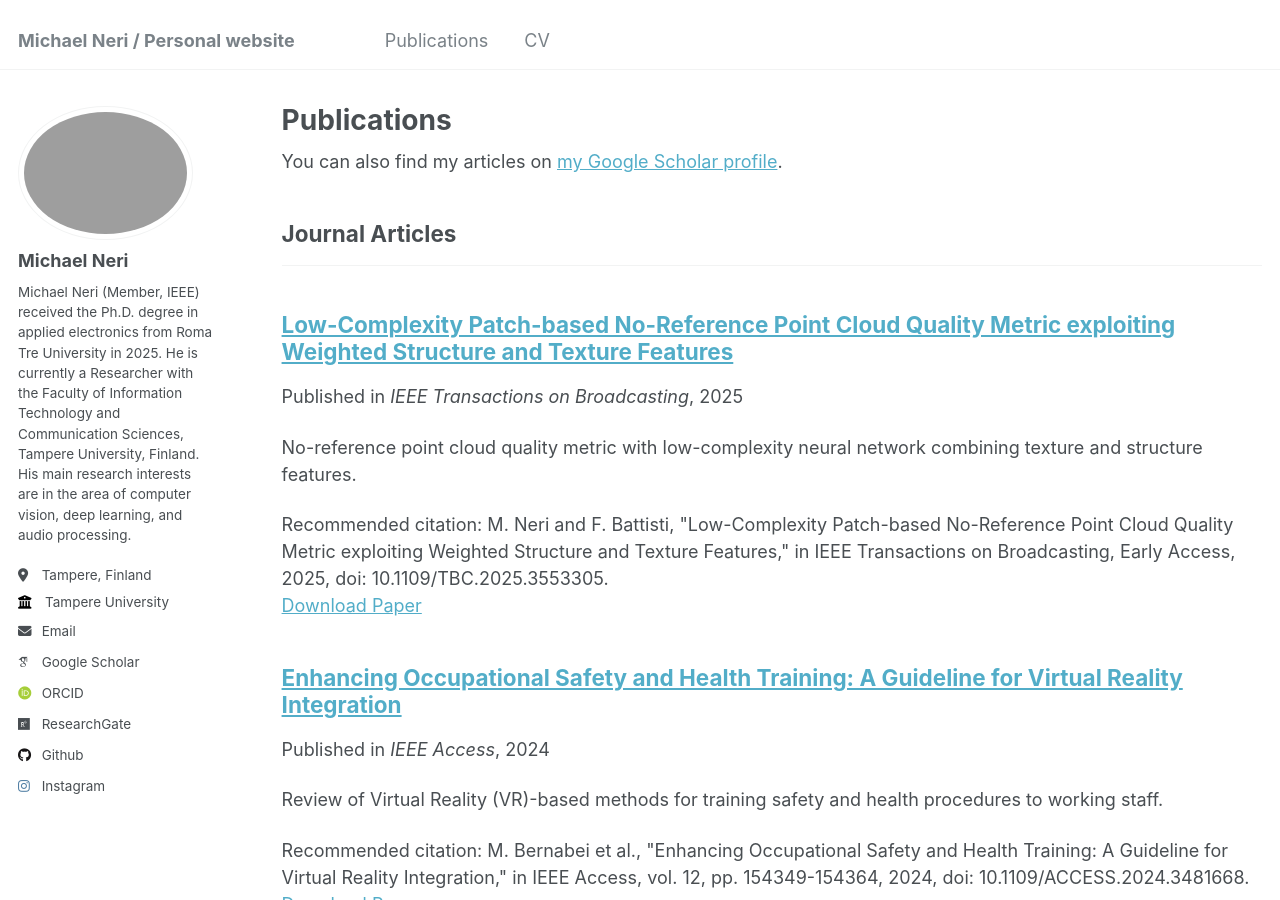
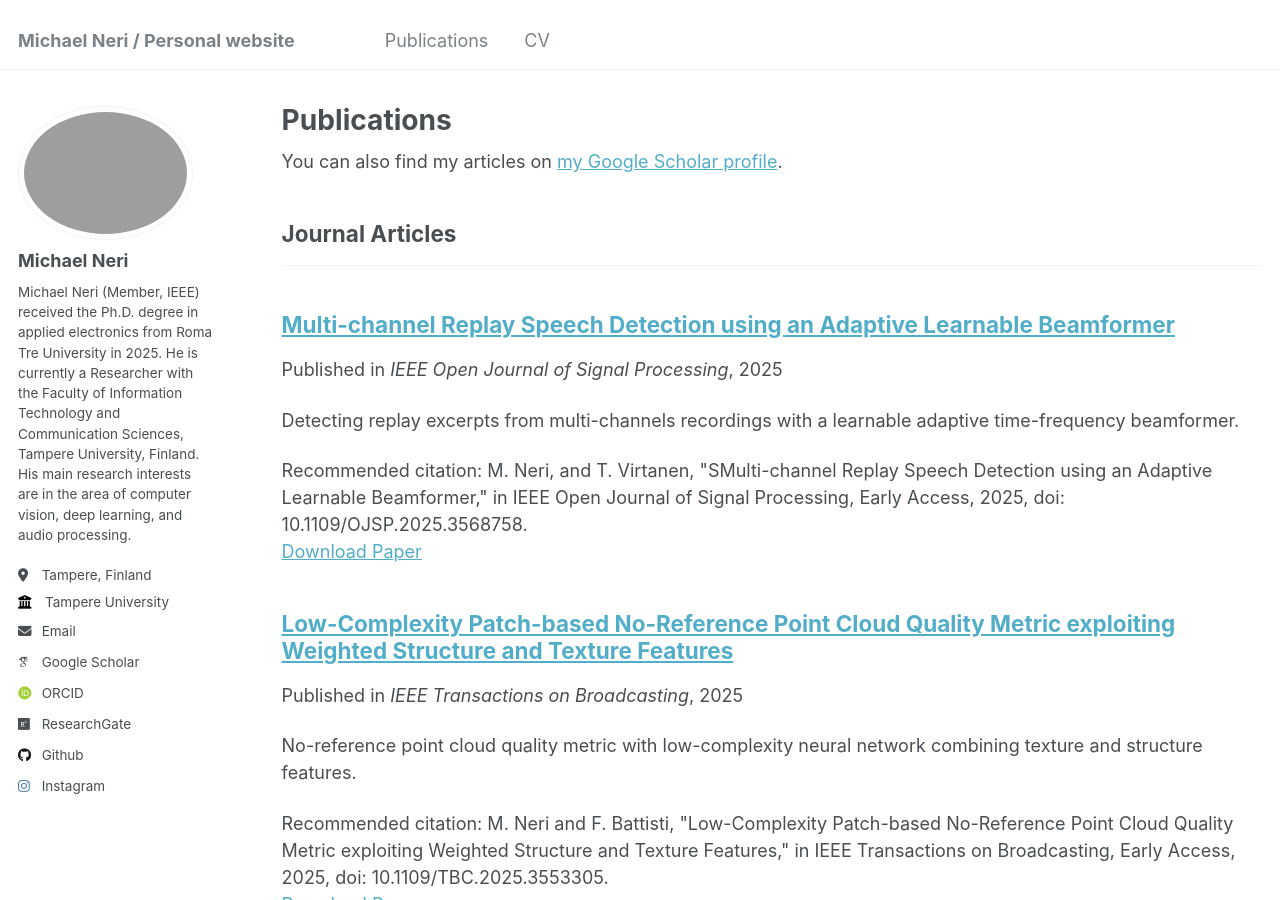
Before and after one commit to michaelneri/michaelneri.github.io, a Jekyll site: the page built from _pages/publications.html, in a window 1280 px wide and 900 px high. Built offline with Jekyll 4.4.1, drawn with Linux system fonts in a browser that asks for light colours; some web fonts are replaced.

Commit message:
[ADD] OJSP Page

```diff
--- /dev/null
+++ b/_publications/2025-05-09-OJSP-Replay-baseline.md
@@ -0,0 +1,15 @@
+---
+title: "Multi-channel Replay Speech Detection using an Adaptive Learnable Beamformer"
+collection: publications
+category: manuscripts
+permalink: /publication/2025-05-09-OJSP-Replay-baseline
+excerpt: 'Detecting replay excerpts from multi-channels recordings with a learnable adaptive time-frequency beamformer.'
+date: 2025-05-09
+venue: 'IEEE Open Journal of Signal Processing'
+paperurl: 'https://michaelneri.github.io/files/2025-05-06-OJSP-Replay.pdf'
+citation: 'M. Neri, and T. Virtanen, "SMulti-channel Replay Speech Detection using an Adaptive Learnable Beamformer," in IEEE Open Journal of Signal Processing, Early Access, 2025, doi: 10.1109/OJSP.2025.3568758.'
+---
+
+<img src="../files/Model-OJSP.png"/>
+
+Replay attacks belong to the class of severe threats against voice-controlled systems, exploiting the easy accessibility of speech signals by recorded and replayed speech to grant unauthorized access to sensitive data. In this work, we propose a multi-channel neural network architecture called M-ALRAD for the detection of replay attacks based on spatial audio features. This approach integrates a learnable adaptive beamformer with a convolutional recurrent neural network, allowing for joint optimization of spatial filtering and classification. Experiments have been carried out on the ReMASC dataset, which is a state-of-the-art multi-channel replay speech detection dataset encompassing four microphones with diverse array configurations and four environments. Results on the ReMASC dataset show the superiority of the approach compared to the state-of-the-art and yield substantial improvements for challenging acoustic environments. In addition, we demonstrate that our approach is able to better generalize to unseen environments with respect to prior studies.
```
Also changed, not shown: _pages/about.md (+1 -1 lines), files/Model-OJSP.png (added).
